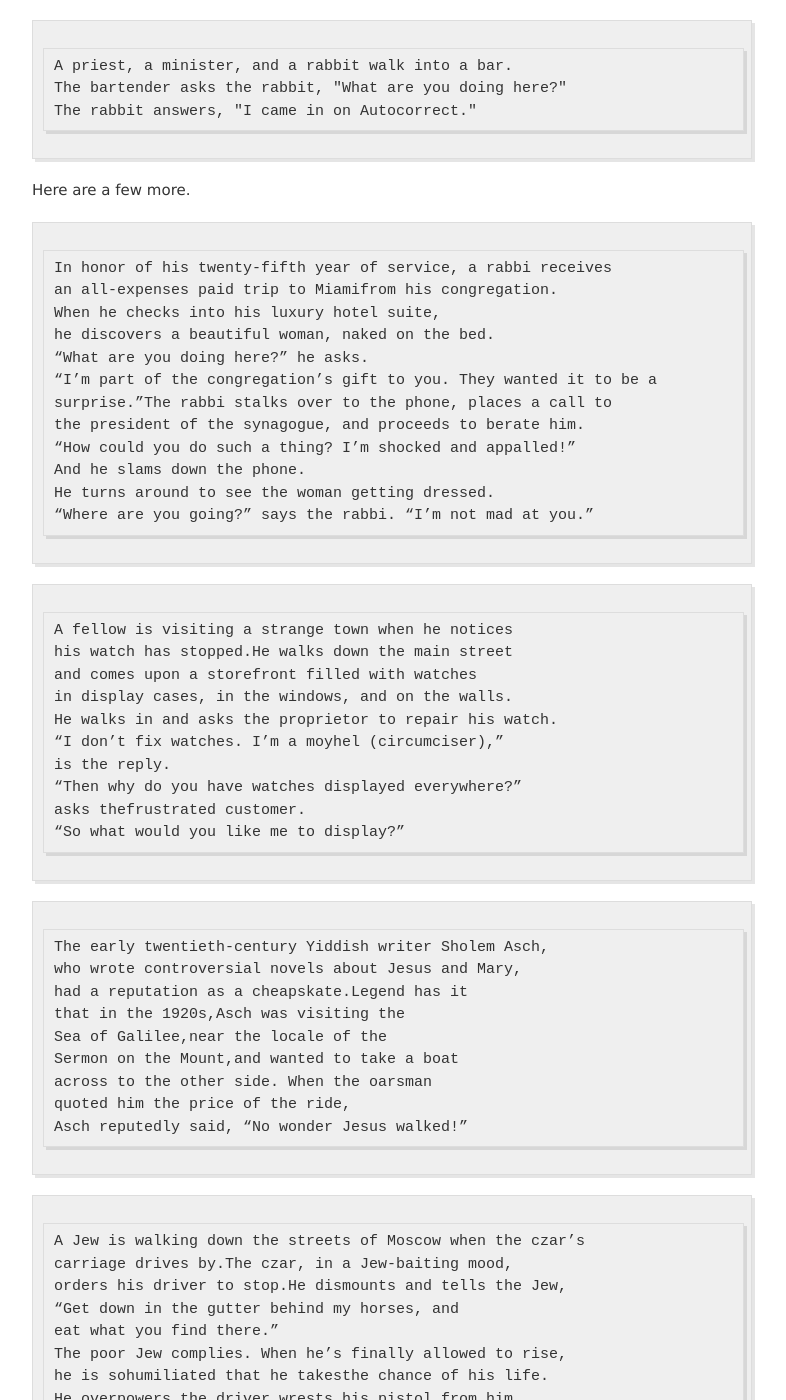
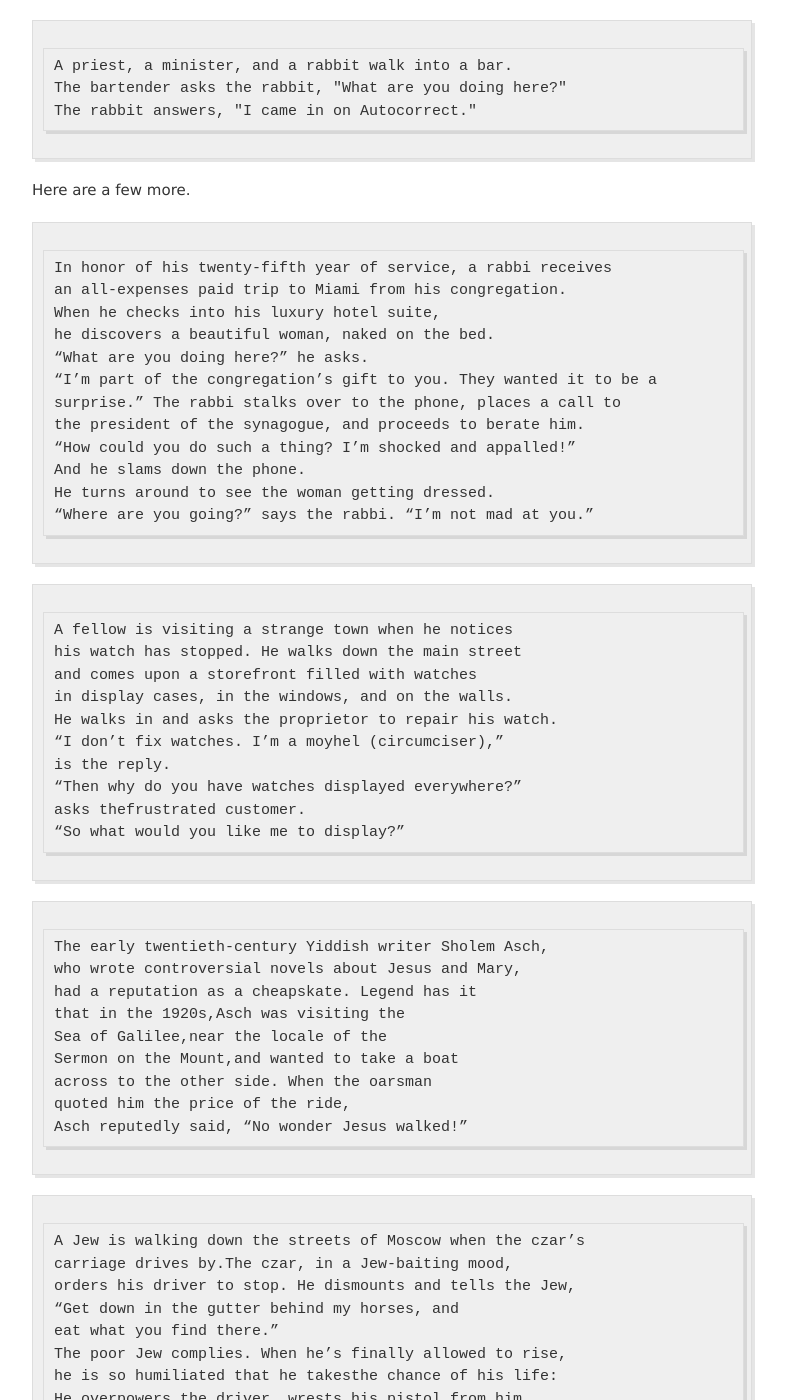
Before and after one commit to jvmallow/jvmallow.github.io, a Jekyll site: the page built from _posts/2025-05-31-Jewish_Humor.md, in a window 1280 px wide and 1400 px high, scrolled down 1155 px. Shown: the whole window, without its empty margins (248-1034 px from the left). Built offline with Jekyll 4.4.1, drawn with Linux system fonts in a browser that asks for light colours; a script that is not in the unit is left out; some of the changed text lies outside the part shown.

Commit message:
Update 2025-05-31-Jewish_Humor.md

```diff
--- a/_posts/2025-05-31-Jewish_Humor.md
+++ b/_posts/2025-05-31-Jewish_Humor.md
@@ -12,7 +12,7 @@ Many years ago, in what was an otherwise relatively humorless existence as a doc
 GRAPHIC Maxwell Street Klezmer Band.
 
 Many books are written about the meaning and purpose(s) of humor. Some have focused on Jewish humor. I have written one:
-Our Pal God and Other Presumptions
+*Our Pal God and Other Presumptions*
 https://www.amazon.com/Our-Pal-God-Other-Presumptions/dp/1583486283
 
 GRAPHIC Book cover
@@ -43,12 +43,12 @@ Here are a few more.
 
 ~~~
 In honor of his twenty-fifth year of service, a rabbi receives
-an all-expenses paid trip to Miamifrom his congregation.
+an all-expenses paid trip to Miami from his congregation.
 When he checks into his luxury hotel suite,
 he discovers a beautiful woman, naked on the bed.
 “What are you doing here?” he asks.
 “I’m part of the congregation’s gift to you. They wanted it to be a
-surprise.”The rabbi stalks over to the phone, places a call to
+surprise.” The rabbi stalks over to the phone, places a call to
 the president of the synagogue, and proceeds to berate him.
 “How could you do such a thing? I’m shocked and appalled!”
 And he slams down the phone.
@@ -58,7 +58,7 @@ He turns around to see the woman getting dressed.
 
 ~~~
 A fellow is visiting a strange town when he notices
-his watch has stopped.He walks down the main street
+his watch has stopped. He walks down the main street
 and comes upon a storefront filled with watches
 in display cases, in the windows, and on the walls.
 He walks in and asks the proprietor to repair his watch.
@@ -72,7 +72,7 @@ asks thefrustrated customer.
 ~~~
 The early twentieth-century Yiddish writer Sholem Asch,
 who wrote controversial novels about Jesus and Mary,
-had a reputation as a cheapskate.Legend has it
+had a reputation as a cheapskate. Legend has it
 that in the 1920s,Asch was visiting the
 Sea of Galilee,near the locale of the
 Sermon on the Mount,and wanted to take a boat
@@ -84,12 +84,12 @@ Asch reputedly said, “No wonder Jesus walked!”
 ~~~
 A Jew is walking down the streets of Moscow when the czar’s
 carriage drives by.The czar, in a Jew-baiting mood,
-orders his driver to stop.He dismounts and tells the Jew,
+orders his driver to stop. He dismounts and tells the Jew,
 “Get down in the gutter behind my horses, and
 eat what you find there.”
 The poor Jew complies. When he’s finally allowed to rise,
-he is sohumiliated that he takesthe chance of his life.
-He overpowers the driver,wrests his pistol from him,
+he is so humiliated that he takesthe chance of his life:
+He overpowers the driver, wrests his pistol from him,
 points it at the czar, and says, “Now you get down
 behind your horses and eat what’s there.” The czar complies.
 After he finishes, the Jew, holding them at bay,
@@ -116,8 +116,7 @@ into Macy’s Department store in Manhattan.
 She walks up to Mrs. Cohen, a Jewish saleslady
 about her own age,and asks, “Can you tell me
 where the cosmetics department is?”
-“Oh,” says Mrs. Cohen,
-“Pearl Harbor you could find?”
+“Oh,” says Mrs. Cohen, “Pearl Harbor you could find?”
 ~~~
 
 ~~~
```
